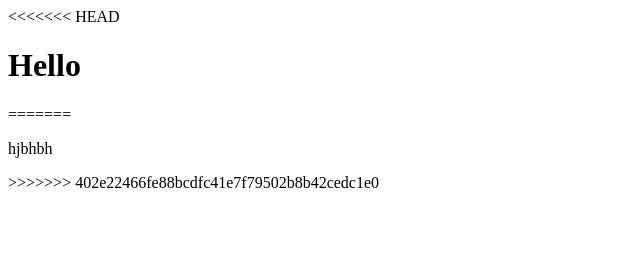
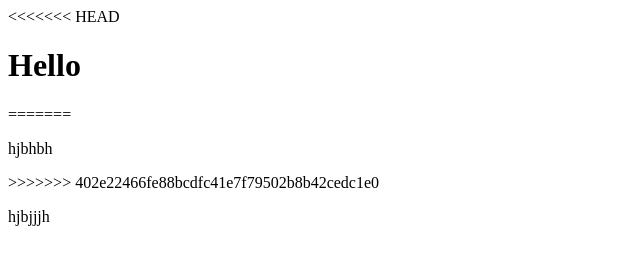
Before and after one commit to jamaisseule/github-demo-web, a plain HTML site: page index.html in a window 1280 px wide. Shown: the full height of the page, 0-640 px from the left. Drawn offline with Linux system fonts and the light colour scheme.

Commit message:
Update index.html

```diff
--- a/index.html
+++ b/index.html
@@ -3,3 +3,5 @@
 =======
 <p>hjbhbh</p>
 >>>>>>> 402e22466fe88bcdfc41e7f79502b8b42cedc1e0
+
+<p>hjbjjjh</p>
```
